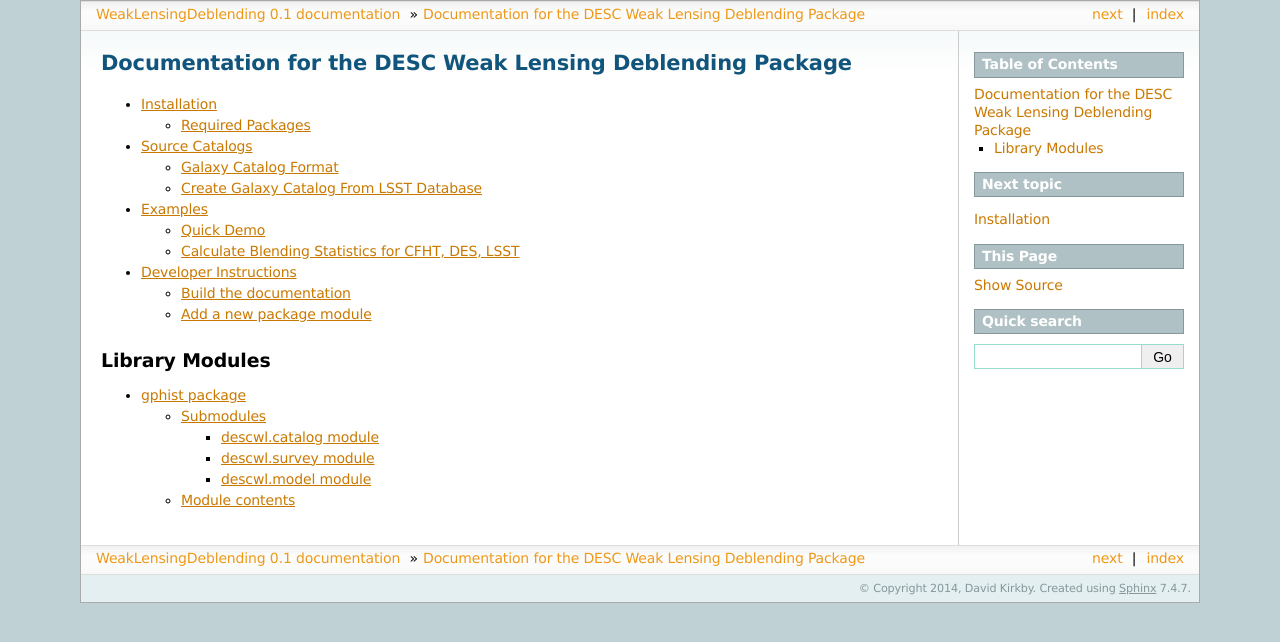
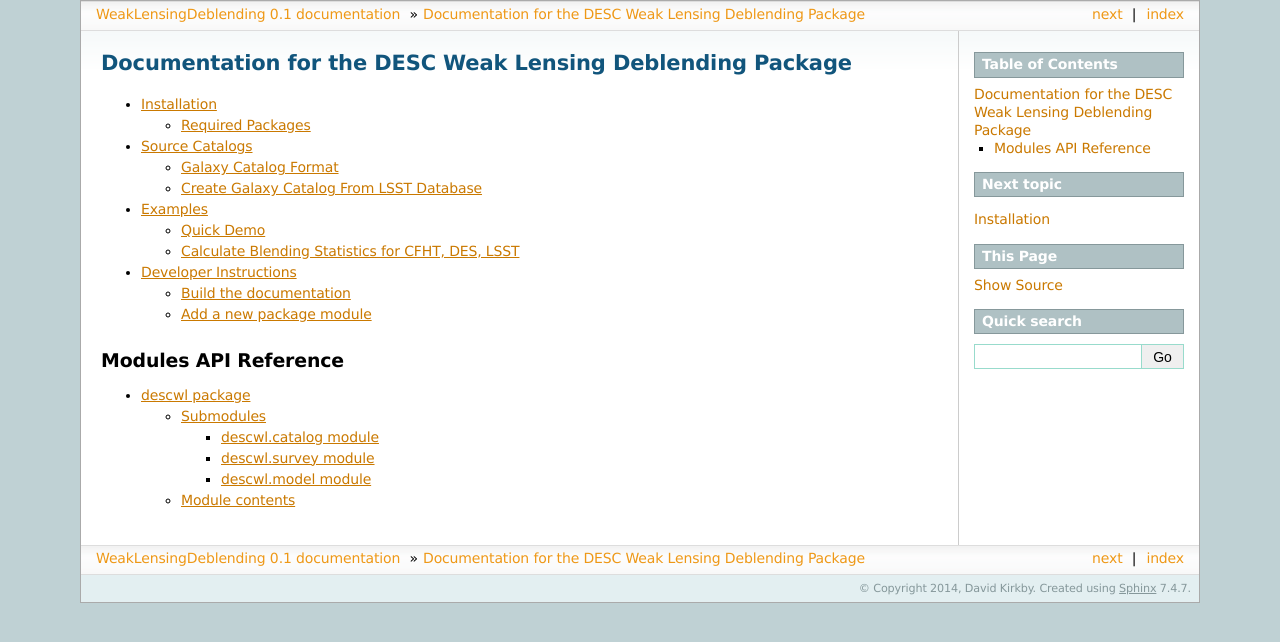
Before and after one commit to LSSTDESC/WeakLensingDeblending, a Sphinx documentation site: the page built from docs/index.rst, in a window 1280 px wide. Shown: the top 642 px of the page. Built offline with Sphinx 7.4.7, drawn with Linux system fonts in a browser that asks for light colours.

```diff
--- a/docs/conf.py
+++ b/docs/conf.py
@@ -15,6 +15,9 @@
 import sys
 import os
 
+# on_rtd is whether we are on readthedocs.org, this line of code grabbed from docs.readthedocs.org
+on_rtd = os.environ.get('READTHEDOCS', None) == 'True'
+
 from mock import Mock as MagicMock
 
 class Mock(MagicMock):
@@ -31,14 +34,13 @@ class Mock(MagicMock):
         return Mock()
 
 MOCK_MODULES = [
-	'argparse',
+    'argparse',
     'numpy',
-    'astropy.io'
+    'astropy',
+    'astropy.io',
 ]
-sys.modules.update((mod_name, Mock()) for mod_name in MOCK_MODULES)
-
-# on_rtd is whether we are on readthedocs.org, this line of code grabbed from docs.readthedocs.org
-on_rtd = os.environ.get('READTHEDOCS', None) == 'True'
+if on_rtd:
+    sys.modules.update((mod_name, Mock()) for mod_name in MOCK_MODULES)
 
 # If extensions (or modules to document with autodoc) are in another directory,
 # add these directories to sys.path here. If the directory is relative to the
@@ -55,8 +57,8 @@ sys.path.insert(0, os.path.abspath('..'))
 # extensions coming with Sphinx (named 'sphinx.ext.*') or your custom
 # ones.
 extensions = [
-   	'sphinx.ext.autodoc',
-   	'sphinxcontrib.napoleon'
+    'sphinx.ext.autodoc',
+    'sphinxcontrib.napoleon'
 ]
 
 # Add any paths that contain templates here, relative to this directory.
@@ -127,7 +129,7 @@ pygments_style = 'sphinx'
 if not on_rtd:
     html_theme = 'sphinxdoc'
 else:
-	# RTD has its own theme.
+    # RTD has its own theme.
     html_theme = 'default'
 
 # Theme options are theme-specific and customize the look and feel of a theme
--- a/docs/index.rst
+++ b/docs/index.rst
@@ -14,8 +14,8 @@ Documentation for the DESC Weak Lensing Deblending Package
    examples
    developer
 
-Library Modules
----------------
+Modules API Reference
+---------------------
 
 .. toctree::
    :maxdepth: 3
--- a/docs/src/descwl.rst
+++ b/docs/src/descwl.rst
@@ -1,4 +1,4 @@
-gphist package
+descwl package
 ==============
 
 Submodules
```
